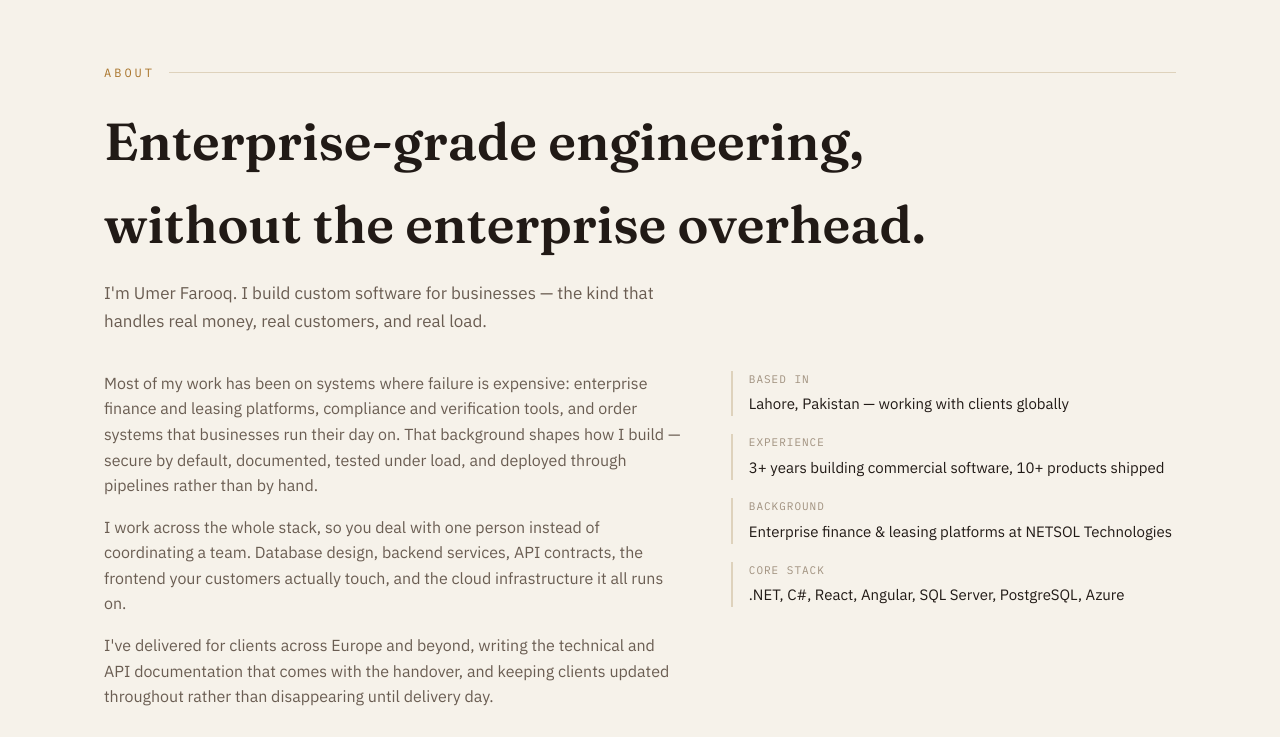
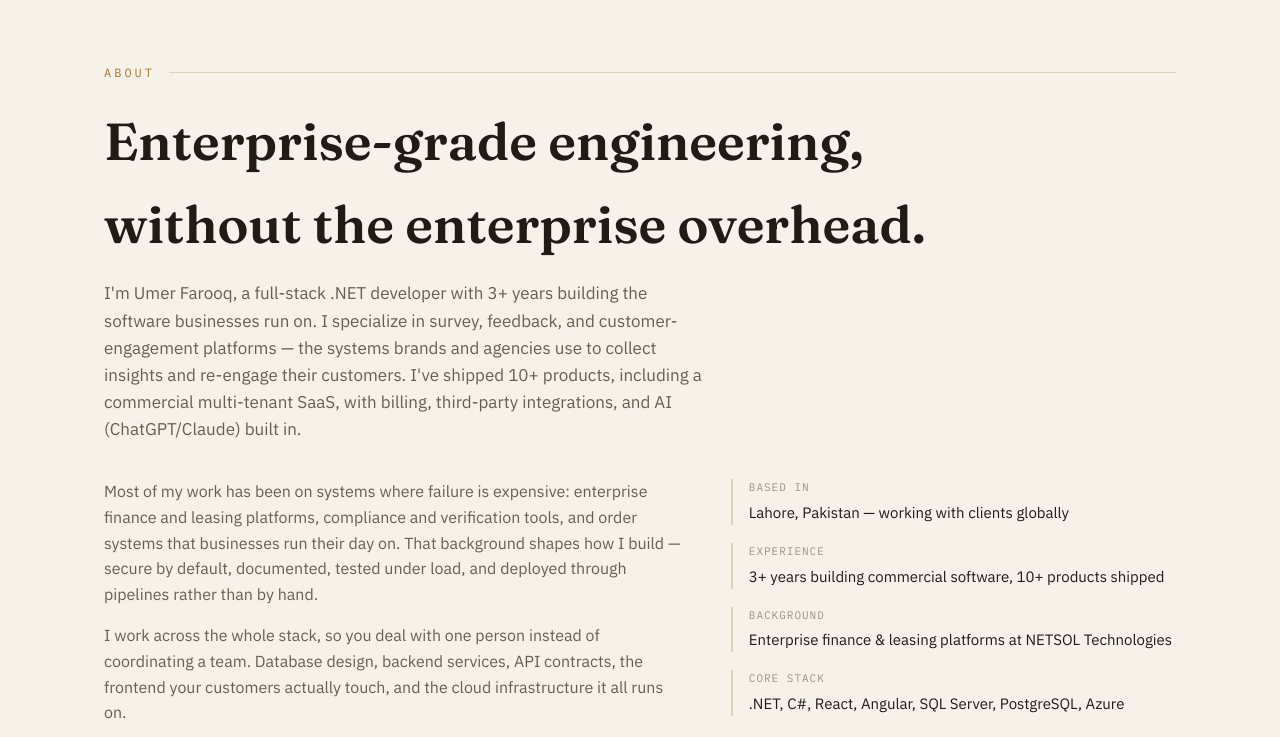
Before and after one commit to umerfarooq212/portfolio, a plain HTML site: page about.html in a window 1280 px wide. Shown: the part 63-800 px from the top of the page. Drawn offline with Linux system fonts and the light colour scheme.

Commit message:
Reposition as .NET full-stack developer for survey & customer-engagement platforms
Co-Authored-By: Claude Opus 5.5 <noreply@anthropic.com>

```diff
--- a/about.html
+++ b/about.html
@@ -4,7 +4,7 @@
 <meta charset="UTF-8">
 <meta name="viewport" content="width=device-width, initial-scale=1.0, viewport-fit=cover">
 <title>About — Umer Farooq</title>
-<meta name="description" content="Umer Farooq builds custom software for businesses — enterprise fintech background, 10+ products shipped.">
+<meta name="description" content="Umer Farooq is a full-stack .NET developer specializing in survey, feedback and customer-engagement platforms — 10+ products shipped.">
 <link rel="icon" href="data:,">
 <script>document.documentElement.classList.add('js');</script>
 <link rel="preconnect" href="https://fonts.gstatic.com" crossorigin>
@@ -32,8 +32,11 @@
     <div class="kicker">about</div>
     <h1>Enterprise-grade engineering, without the enterprise overhead.</h1>
     <p class="lead">
-      I'm Umer Farooq. I build custom software for businesses — the kind that handles real money,
-      real customers, and real load.
+      I'm Umer Farooq, a full-stack .NET developer with 3+ years building the software businesses
+      run on. I specialize in survey, feedback, and customer-engagement platforms — the systems
+      brands and agencies use to collect insights and re-engage their customers. I've shipped 10+
+      products, including a commercial multi-tenant SaaS, with billing, third-party integrations,
+      and AI (ChatGPT/Claude) built in.
     </p>
   </section>
 
```
Also changed, not shown: index.html (+5 -5 lines).
